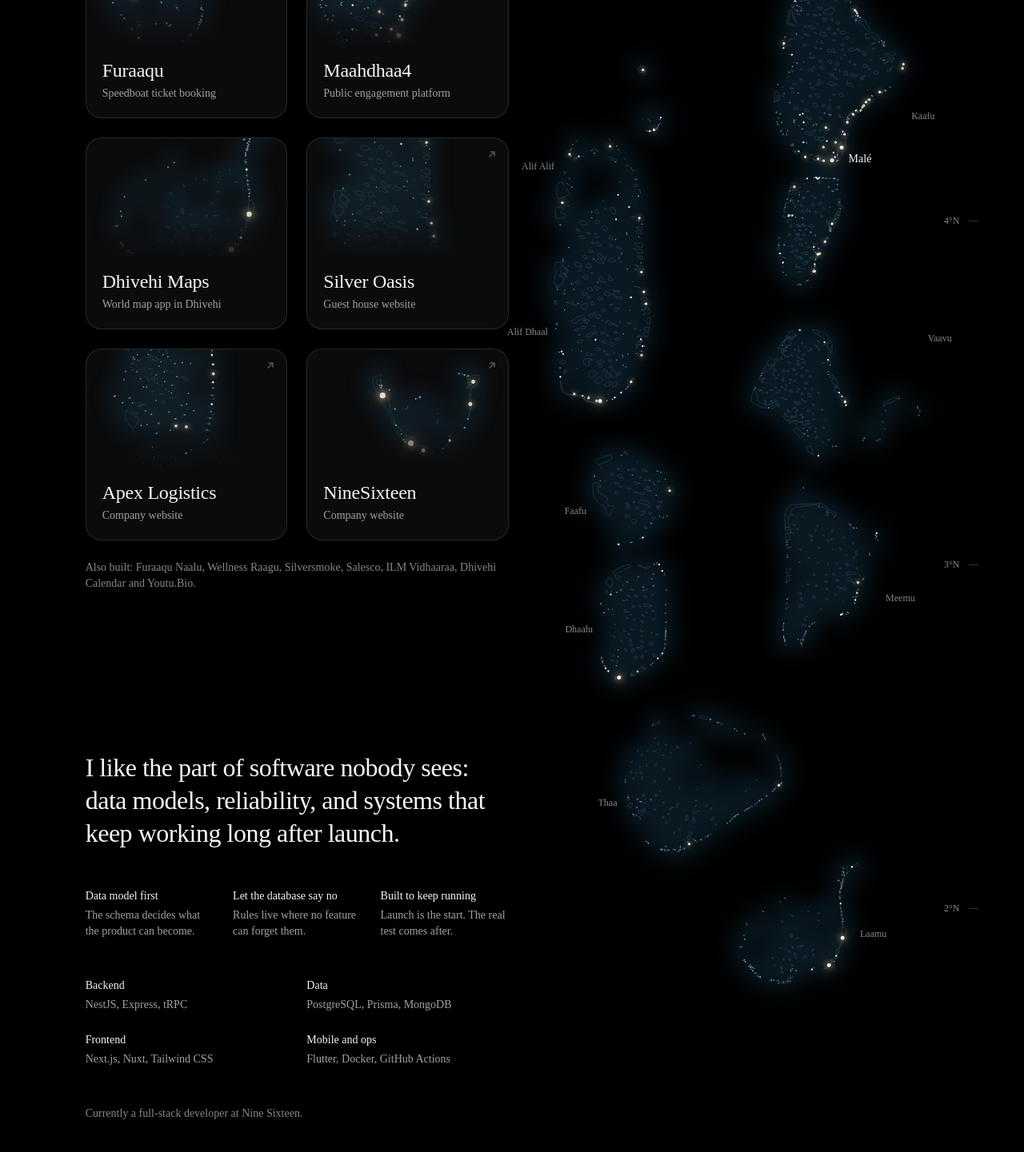
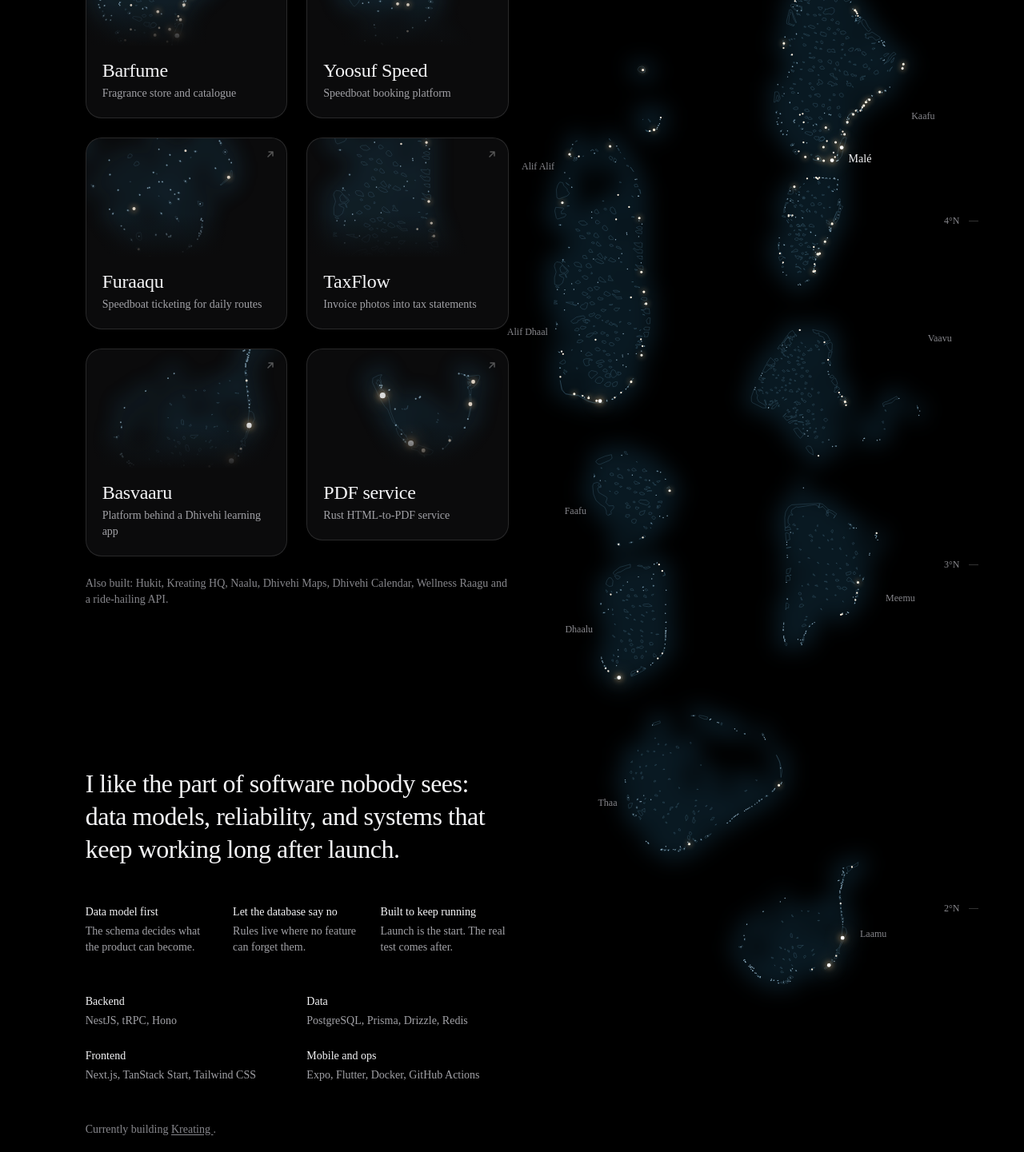
Before and after one commit to leewan-09/leewan, an Astro site: page / in a window 1280 px wide. Shown: the part 1079-2520 px from the top of the page at 80% size. Built offline with nearby package versions, Linux system fonts and the light colour scheme; Astro itself is replaced by a stand-in of ours.

Commit message:
feat: update projects and role from the CV
Replace the project cards with Barfume, Yoosuf Speed, Furaaqu, TaxFlow,
Basvaaru and the PDF service, and update the intro, tools and current
work to match the CV.

Add a downloadable CV without phone numbers or named references.

Fix missing spaces before inline links, which HTML compression removed.

```diff
--- a/src/components/Button.astro
+++ b/src/components/Button.astro
@@ -2,16 +2,24 @@
 interface Props {
   href: string;
   kind?: "primary" | "ghost";
+  /** Save the file instead of opening it. */
+  download?: boolean;
   class?: string;
 }
 
-const { href, kind = "primary", class: className } = Astro.props;
+const {
+  href,
+  kind = "primary",
+  download = false,
+  class: className,
+} = Astro.props;
 const external = href.startsWith("http");
 ---
 
 <a
   href={href}
   {...(external ? { target: "_blank", rel: "noopener" } : {})}
+  {...(download ? { download: "" } : {})}
   class:list={[
     "inline-flex min-h-11 items-center justify-center rounded-full px-5 py-3 text-sm/5 font-medium whitespace-nowrap transition-colors",
     kind === "primary"
--- a/src/layouts/Base.astro
+++ b/src/layouts/Base.astro
@@ -9,9 +9,14 @@ const ogImage = new URL("/og.png", Astro.site);
 const person = {
   "@context": "https://schema.org",
   "@type": "Person",
-  name: SITE.name,
+  name: SITE.fullName,
+  alternateName: SITE.name,
   jobTitle: SITE.jobTitle,
-  worksFor: { "@type": "Organization", name: SITE.employer },
+  worksFor: {
+    "@type": "Organization",
+    name: SITE.company,
+    url: LINKS.kreating,
+  },
   url: canonical.href,
   sameAs: [LINKS.github, LINKS.x, LINKS.telegram],
 };
--- a/src/lib/content.ts
+++ b/src/lib/content.ts
@@ -7,18 +7,20 @@ import raa from "@/assets/chart/atoll-raa.svg?url";
 
 export const SITE = {
   name: "Leewan",
+  fullName: "Ahmed Leevan",
   title: "Leewan, full-stack engineer in the Maldives",
   description:
-    "I build software for a country of 1,192 islands. Full-stack engineer, backend first, with more than five years of building for the web and mobile.",
-  jobTitle: "Full-stack engineer",
-  employer: "Nine Sixteen",
+    "I build software for a country of 1,192 islands. Senior full-stack engineer in Malé, backend first, with six years of building for the web and mobile.",
+  jobTitle: "Senior full-stack engineer",
+  company: "Kreating",
 } as const;
 
 export const LINKS = {
   telegram: "https://t.me/toor09",
   github: "https://github.com/leewan-09",
   x: "https://x.com/leewan98",
-  cv: "https://drive.google.com/drive/folders/1obdkkB3U2eztMoiUAIwrEaTkGgwxpnyu?usp=sharing",
+  kreating: "https://kreating.co",
+  cv: "/Ahmed-Leevan-CV.pdf",
   osm: "https://www.openstreetmap.org/copyright",
 } as const;
 
@@ -30,46 +32,48 @@ export interface Project {
   href?: string;
 }
 
+/** Each card opens something a visitor can actually see. Other work goes in ALSO_BUILT. */
 export const PROJECTS: Project[] = [
   {
+    name: "Barfume",
+    summary: "Fragrance store and catalogue",
+    art: kaafu,
+    href: "https://barfumemv.com",
+  },
+  {
+    name: "Yoosuf Speed",
+    summary: "Speedboat booking platform",
+    art: raa,
+    href: "https://yoosufspeed.com",
+  },
+  {
     name: "Furaaqu",
-    summary: "Speedboat ticket booking",
+    summary: "Speedboat ticketing for daily routes",
     art: noonu,
     href: "https://furaaqu.com",
   },
   {
-    name: "Maahdhaa4",
-    summary: "Public engagement platform",
-    art: kaafu,
-    href: "https://maahdhaa4.com",
+    name: "TaxFlow",
+    summary: "Invoice photos into tax statements",
+    art: ari,
+    href: "https://taxflow.run",
   },
   {
-    name: "Dhivehi Maps",
-    summary: "World map app in Dhivehi",
+    name: "Basvaaru",
+    summary: "Platform behind a Dhivehi learning app",
     art: laamu,
+    href: "https://play.google.com/store/apps/details?id=com.thestudypoint.basvaaru",
   },
   {
-    name: "Silver Oasis",
-    summary: "Guest house website",
-    art: ari,
-    href: "https://silveroasismaldives.com",
-  },
-  {
-    name: "Apex Logistics",
-    summary: "Company website",
-    art: raa,
-    href: "https://apexlogistics.mv",
-  },
-  {
-    name: "NineSixteen",
-    summary: "Company website",
+    name: "PDF service",
+    summary: "Rust HTML-to-PDF service",
     art: addu,
-    href: "https://ninesixteen.mv",
+    href: "https://github.com/leewan-09/html-to-pdf",
   },
 ];
 
 export const ALSO_BUILT =
-  "Also built: Furaaqu Naalu, Wellness Raagu, Silversmoke, Salesco, ILM Vidhaaraa, Dhivehi Calendar and Youtu.Bio.";
+  "Also built: Hukit, Kreating HQ, Naalu, Dhivehi Maps, Dhivehi Calendar, Wellness Raagu and a ride-hailing API.";
 
 export const PRINCIPLES = [
   {
@@ -87,8 +91,8 @@ export const PRINCIPLES = [
 ];
 
 export const TOOLS = [
-  { title: "Backend", list: "NestJS, Express, tRPC" },
-  { title: "Data", list: "PostgreSQL, Prisma, MongoDB" },
-  { title: "Frontend", list: "Next.js, Nuxt, Tailwind CSS" },
-  { title: "Mobile and ops", list: "Flutter, Docker, GitHub Actions" },
+  { title: "Backend", list: "NestJS, tRPC, Hono" },
+  { title: "Data", list: "PostgreSQL, Prisma, Drizzle, Redis" },
+  { title: "Frontend", list: "Next.js, TanStack Start, Tailwind CSS" },
+  { title: "Mobile and ops", list: "Expo, Flutter, Docker, GitHub Actions" },
 ];
--- a/src/pages/index.astro
+++ b/src/pages/index.astro
@@ -46,8 +46,8 @@ const mark = (name: string) => ({
             I build software for a country of 1,192 islands.
           </h1>
           <p class="mt-6 max-w-[520px] text-lead text-ink-2 xl:mt-8">
-            I’m Leewan, a full-stack engineer in the Maldives. More than five
-            years of building for the web and mobile, backend first.
+            I’m Leewan, a senior full-stack engineer in Malé. Six years of
+            building for the web and mobile, backend first.
           </p>
           <div class="mt-6 flex flex-wrap gap-3 xl:mt-8">
             <Button href="#work">View work</Button>
@@ -133,7 +133,16 @@ const mark = (name: string) => ({
             ))}
           </dl>
           <p class="mt-8 text-sm/5 text-ink-3 xl:mt-12">
-            Currently a full-stack developer at {SITE.employer}.
+            Currently building{" "}
+            <a
+              class="underline underline-offset-2 transition-colors hover:text-ink"
+              href={LINKS.kreating}
+              target="_blank"
+              rel="noopener"
+            >
+              {SITE.company}
+            </a>
+            .
           </p>
         </section>
       </div>
@@ -160,7 +169,7 @@ const mark = (name: string) => ({
         </p>
         <div class="mt-6 flex flex-col items-start gap-3 sm:flex-row">
           <Button href={LINKS.telegram}>Message me on Telegram</Button>
-          <Button href={LINKS.cv} kind="ghost">
+          <Button href={LINKS.cv} kind="ghost" download>
             Download CV
           </Button>
         </div>
@@ -170,7 +179,7 @@ const mark = (name: string) => ({
     <footer class="relative flex flex-col gap-2 px-(--margin) pt-16 pb-10 text-sm/5 text-ink-3 sm:flex-row sm:items-center sm:justify-between xl:pt-[124px]">
       <p>© 2026 {SITE.name}</p>
       <p>
-        Island data ©
+        Island data ©{" "}
         <a
           class="underline-offset-2 transition-colors hover:text-ink hover:underline"
           href={LINKS.osm}
```
Also changed, not shown: public/og.png, 1 other file.
